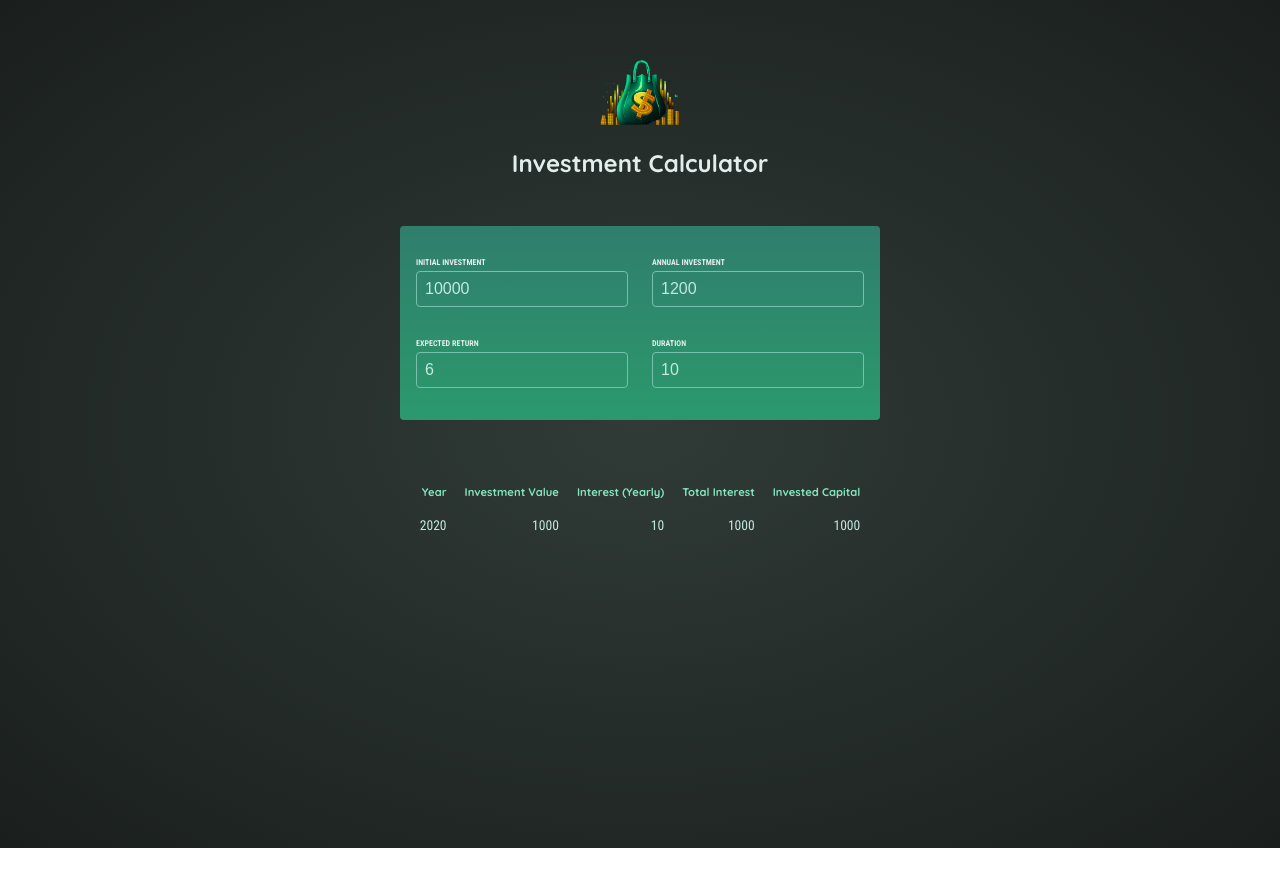
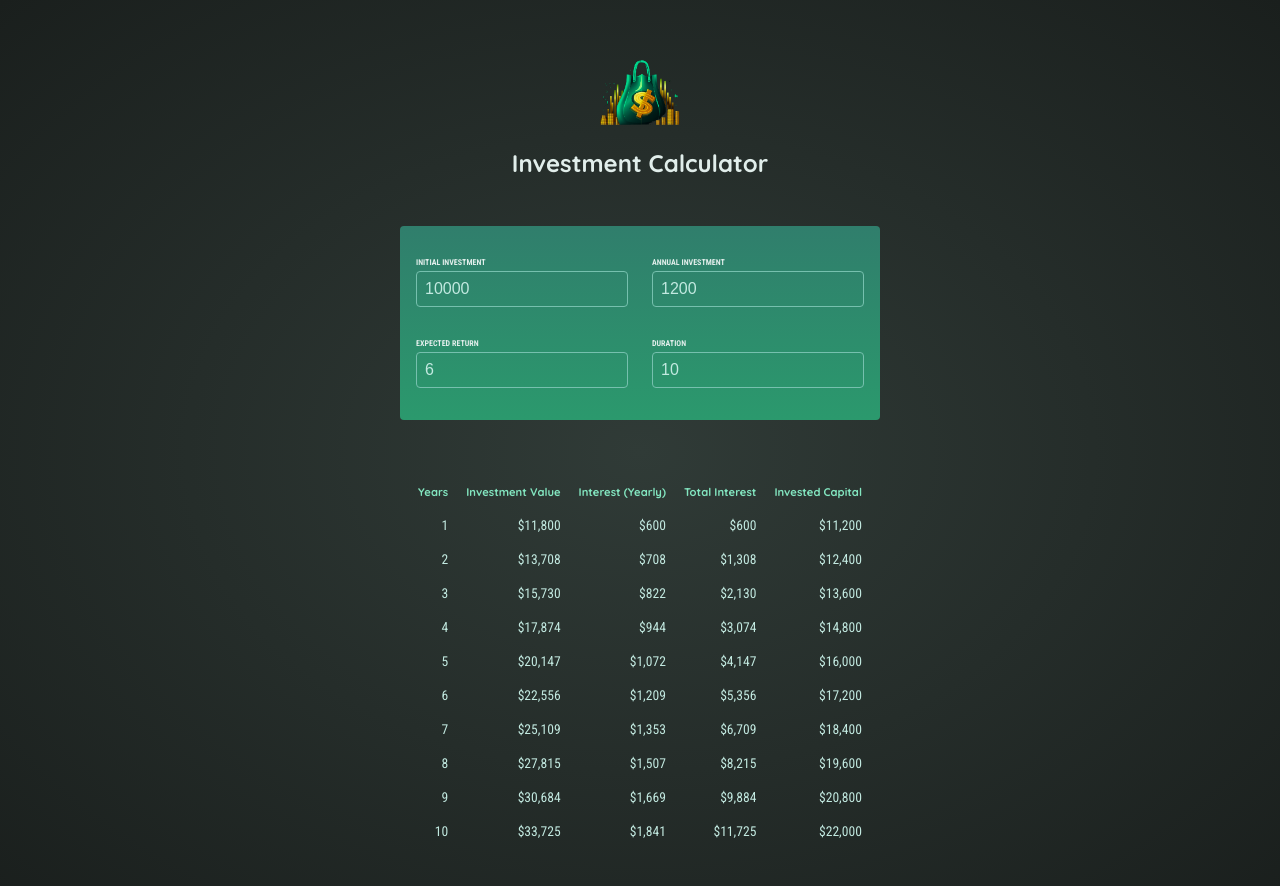
Before and after one commit to nils-dambowy/InvestmentCalculator, a React (Vite) app: page / in a window 1280 px wide. Shown: the top 886 px of the page. Before the commit the page ends 848 px from the top, so only its background shows below. Built offline with nearby package versions, Linux system fonts and the light colour scheme.

Commit message:
added results section

```diff
--- a/src/App.jsx
+++ b/src/App.jsx
@@ -3,13 +3,31 @@ import Header from "./components/Header.jsx"
 import InputField from './components/InputField.jsx'
 import Results from './components/Results.jsx'
 
+import { useState } from 'react';
+
 function App() {
+
+  const [userInput, setUserInput] = useState({
+    initialInvestment: 10000,
+    annualInvestment: 1200,
+    expectedReturn: 6,
+    duration: 10,
+  });
+
+  function handleChange(inputIdentifier, newValue) {
+    setUserInput((prevUserInput) => {
+            return {
+                ...prevUserInput,
+                [inputIdentifier]: +newValue,
+            };
+    });
+  }
   return (
     <div>
       <Header/>
       <main>
-        <InputField/>
-        <Results/>
+        <InputField userInput={userInput} onChangeInput={handleChange}/>
+        <Results userInput={userInput}/>
       </main>
     </div>
   )
--- a/src/components/InputField.jsx
+++ b/src/components/InputField.jsx
@@ -1,43 +1,26 @@
-import { useState } from 'react';
 
-export default function InputField(children) {
-
-    const [userInput, setUserInput] = useState({
-        initialInvestment: 10000,
-        annualInvestment: 1200,
-        expectedReturn: 6,
-        duration: 10,
-      });
-
-      function handleChange(inputIdentifier, newValue) {
-            setUserInput((prevUserInput) => {
-                    return {
-                        ...prevUserInput,
-                        [inputIdentifier]: newValue,
-                    };
-            });
-      }
+export default function InputField({ onChangeInput, userInput}) {
 
     return (
         <section id="user-input">
             <div className="input-group">
                 <p>
                 <label >Initial Investment</label>
-                <input required value={userInput.initialInvestment}  onChange={e => handleChange("initialInvestment", e.target.value)} type="number"/>
+                <input required value={userInput.initialInvestment}  onChange={e => onChangeInput("initialInvestment", e.target.value)} type="number"/>
                 </p>
                 <p>
                 <label > Annual Investment </label>
-                <input required value={userInput.annualInvestment} onChange={e => handleChange("annualInvestment", e.target.value)} type="number"/>
+                <input required value={userInput.annualInvestment} onChange={e => onChangeInput("annualInvestment", e.target.value)} type="number"/>
                 </p>
             </div>
             <div className="input-group">
                 <p>
                 <label >Expected return</label>
-                <input required value={userInput.expectedReturn} onChange={e => handleChange("expectedReturn", e.target.value)} type="number"/>
+                <input required value={userInput.expectedReturn} onChange={e => onChangeInput("expectedReturn", e.target.value)} type="number"/>
                 </p>
                 <p>
                 <label >Duration</label>
-                <input required value={userInput.duration} onChange={e => handleChange("duration", e.target.value)} type="number"/>
+                <input required value={userInput.duration} onChange={e => onChangeInput("duration", e.target.value)} type="number"/>
                 </p>
             </div>
 
--- a/src/components/Results.jsx
+++ b/src/components/Results.jsx
@@ -1,10 +1,19 @@
-export default function Results(children) {
+import { calculateInvestmentResults, formatter } from '../util/investment.js';
+
+export default function Results({ userInput}) {
+
+    const calculations = calculateInvestmentResults(userInput);
+
+    const initialInvestment =
+    calculations[0].valueEndOfYear -
+    calculations[0].annualInvestment -
+    calculations[0].interest;
+
     return (
-        <div>
             <table id="result">
                 <thead id="thead">
                     <tr>
-                        <th scope="col">Year</th>
+                        <th scope="col">Years</th>
                         <th scope="col">Investment Value</th>
                         <th scope="col">Interest (Yearly)</th>
                         <th scope="col">Total Interest</th>
@@ -12,15 +21,20 @@ export default function Results(children) {
                     </tr>
                 </thead>
                 <tbody id="tbody">
-                    <tr>
-                        <td>2020</td>
-                        <td>1000</td>
-                        <td>10</td>
-                        <td>1000</td>
-                        <td>1000</td>
-                    </tr>
+                    {calculations.map( (yearData) => {
+
+                        const totalInterest = yearData.valueEndOfYear - yearData.annualInvestment * yearData.year - initialInvestment;
+                        const totalInvested = yearData.valueEndOfYear - totalInterest;
+                        return (
+                        <tr key={yearData.year}>
+                            <td>{yearData.year}</td>
+                            <td>{formatter.format(yearData.valueEndOfYear)}</td>
+                            <td>{formatter.format(yearData.interest)}</td>
+                            <td>{formatter.format(totalInterest)}</td>
+                            <td>{formatter.format(totalInvested)}</td>
+                        </tr>);
+                    })}
                 </tbody>
             </table>
-        </div>
     )
 }
```
Also changed, not shown: 1 other file (tests, documents, lock files or other folders).
